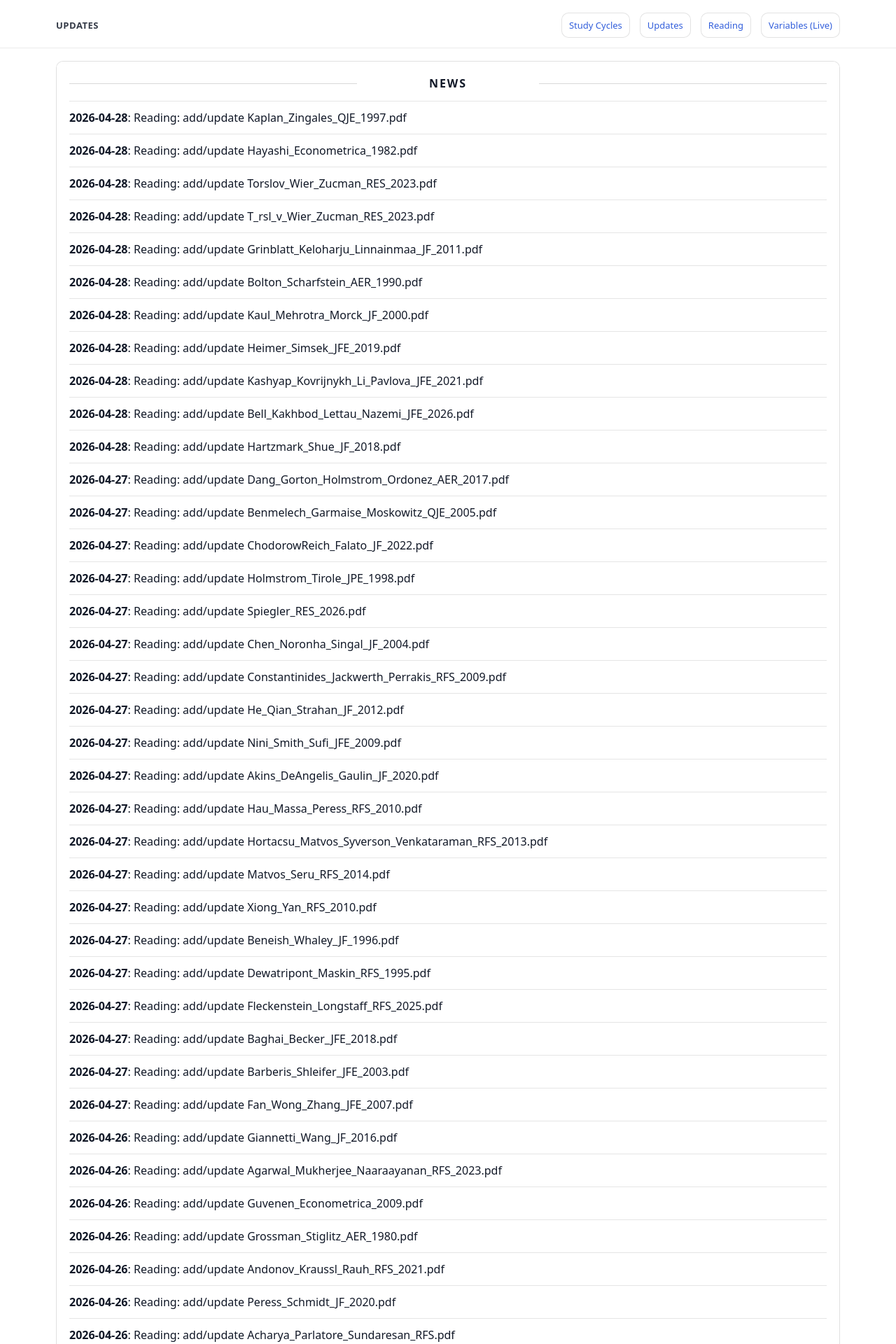
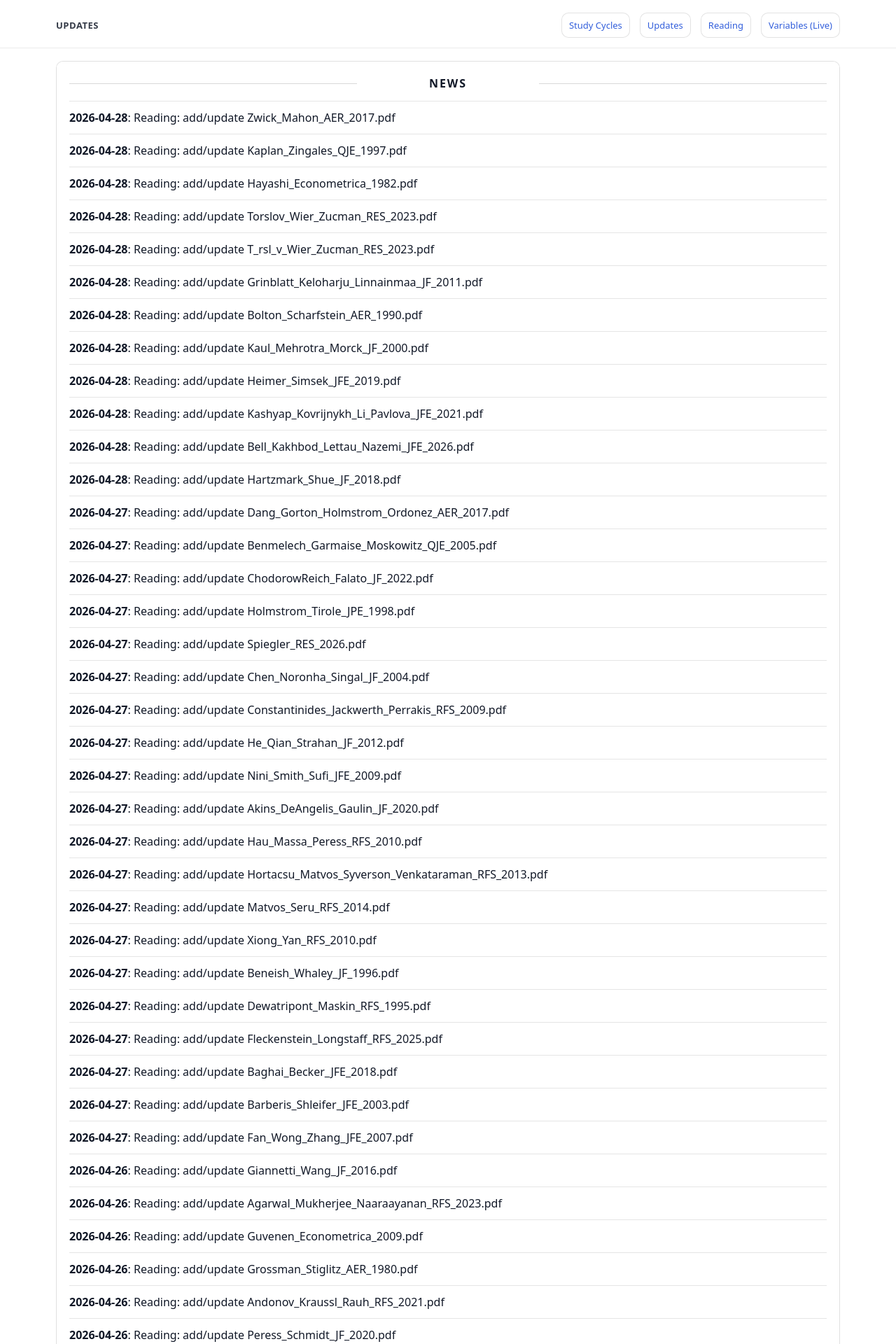
Before and after one commit to yaxinzn/study-archive, a Jekyll site: the page built from updates/index.md, in a window 1280 px wide. Shown: the top 1920 px of the page at 70% size. Built offline with Jekyll 4.4.1, drawn with Linux system fonts in a browser that asks for light colours; some of the changed text lies outside the part shown.

Commit message:
chore: update NEWS feed

```diff
--- a/_data/news.yml
+++ b/_data/news.yml
@@ -1,4 +1,7 @@
 # Auto-generated update history (sorted newest -> oldest). Do not edit manually.
+- ts: "1777366130"
+  date: "2026-04-28"
+  title: "Reading: add/update Zwick_Mahon_AER_2017.pdf"
 - ts: "1777330636"
   date: "2026-04-28"
   title: "Reading: add/update Kaplan_Zingales_QJE_1997.pdf"
```
